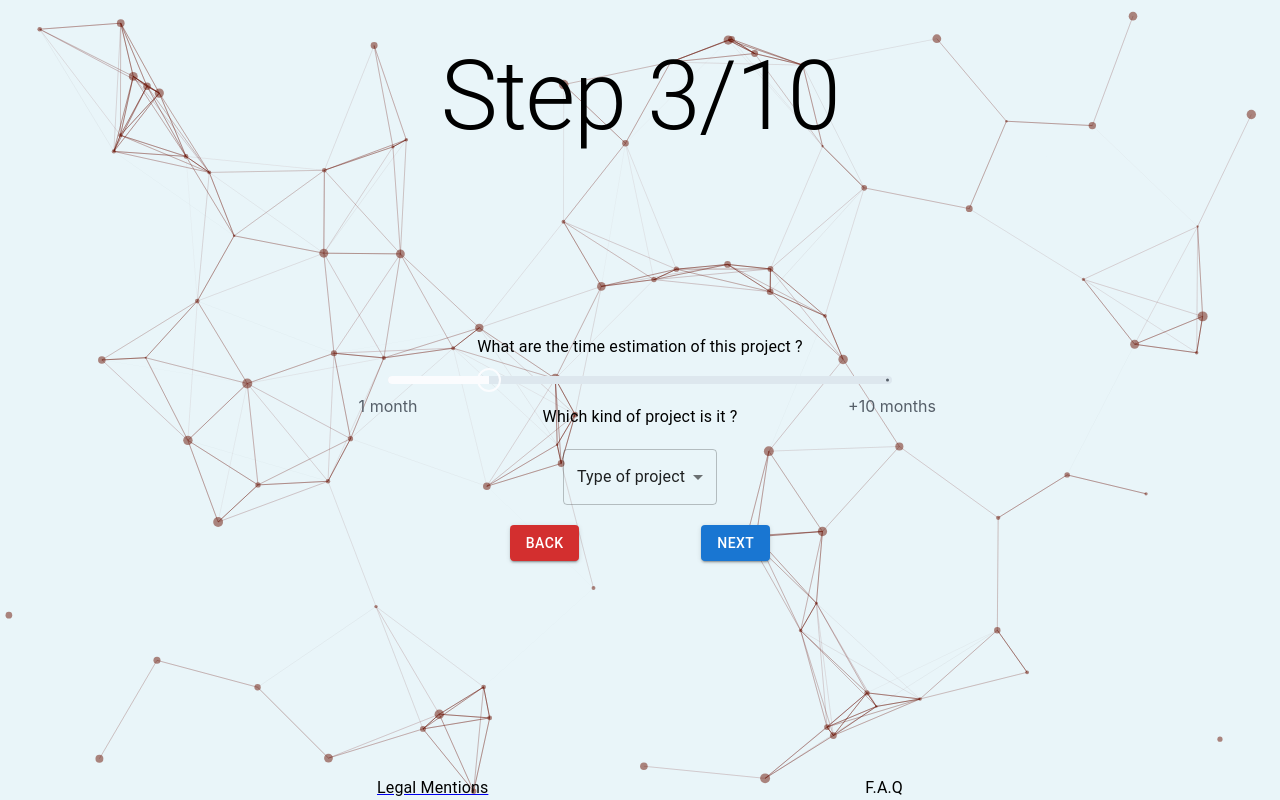
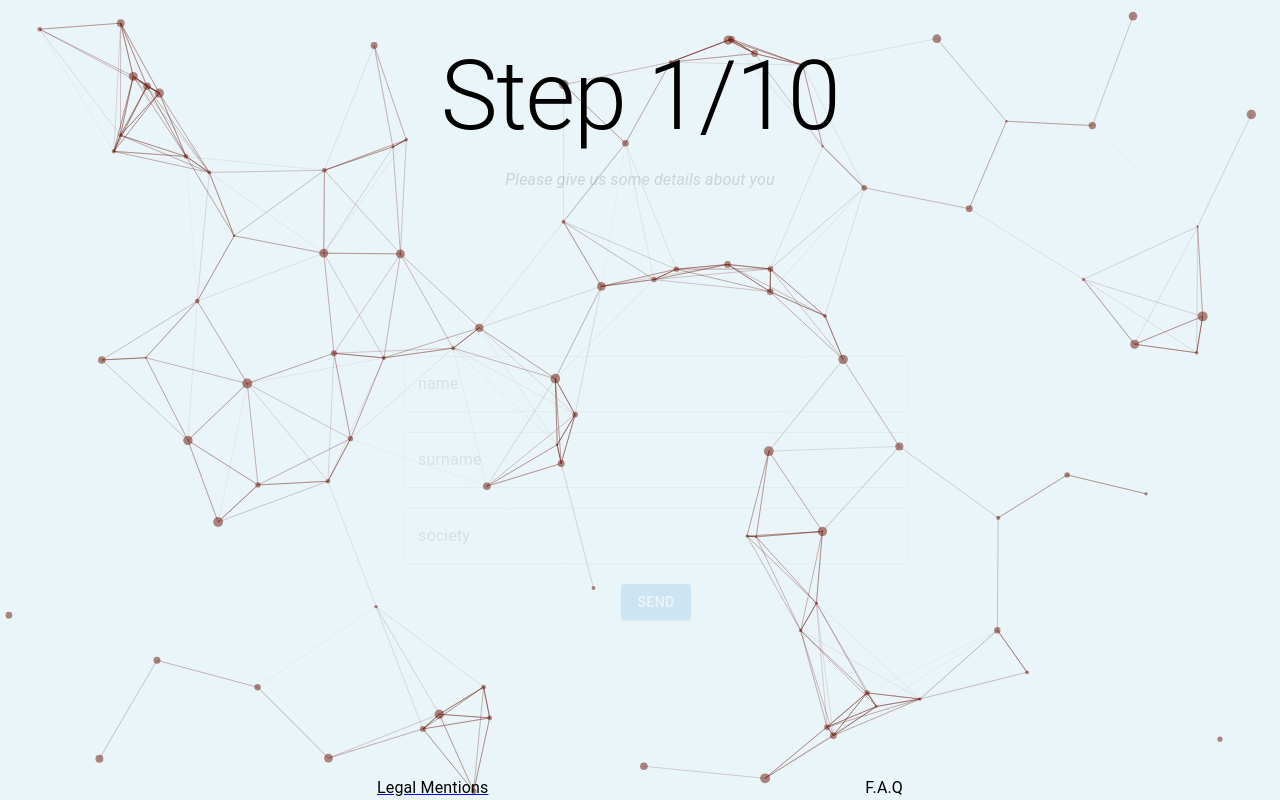
Before and after one commit to MarthL/survey, a React (Create React App) app: page / in a window 1280 px wide. Built offline with nearby package versions, Linux system fonts and the light colour scheme.

Commit message:
checkbox validation

```diff
--- a/src/components/Stepper/Step4/WebStaticForm.tsx
+++ b/src/components/Stepper/Step4/WebStaticForm.tsx
@@ -16,15 +16,9 @@ export function WebStaticForm(props: any): JSX.Element {
   const { types, count, setCount } = props;
 
   const checkContent = (val: any) => {
-    const values = Object.values(val);
-    for (let i = 0; i < values.length; i++) {
-      if (values[i]) {
-        return true;
-      };
-      return false;
-    }
-    return false;
-  }
+    const keys = Object.keys(val);
+    return keys.some((key) => val[key]);
+  };
 
   const validate = (values: any) => {
     const errors: any = {};
--- a/src/components/Stepper/StepperComponent.tsx
+++ b/src/components/Stepper/StepperComponent.tsx
@@ -19,7 +19,7 @@ interface StepperComponentProps {
 
 export function StepperComponent(props: StepperComponentProps): JSX.Element {
 
-  const [count, setCount] = useState(3); // set to 1 by default, change for debug
+  const [count, setCount] = useState(1); // set to 1 by default, change for debug
   const maxCount: number = 10;
   const [type, setType] = useState('');
   const [loaded, setLoaded] = useState(false);
```
